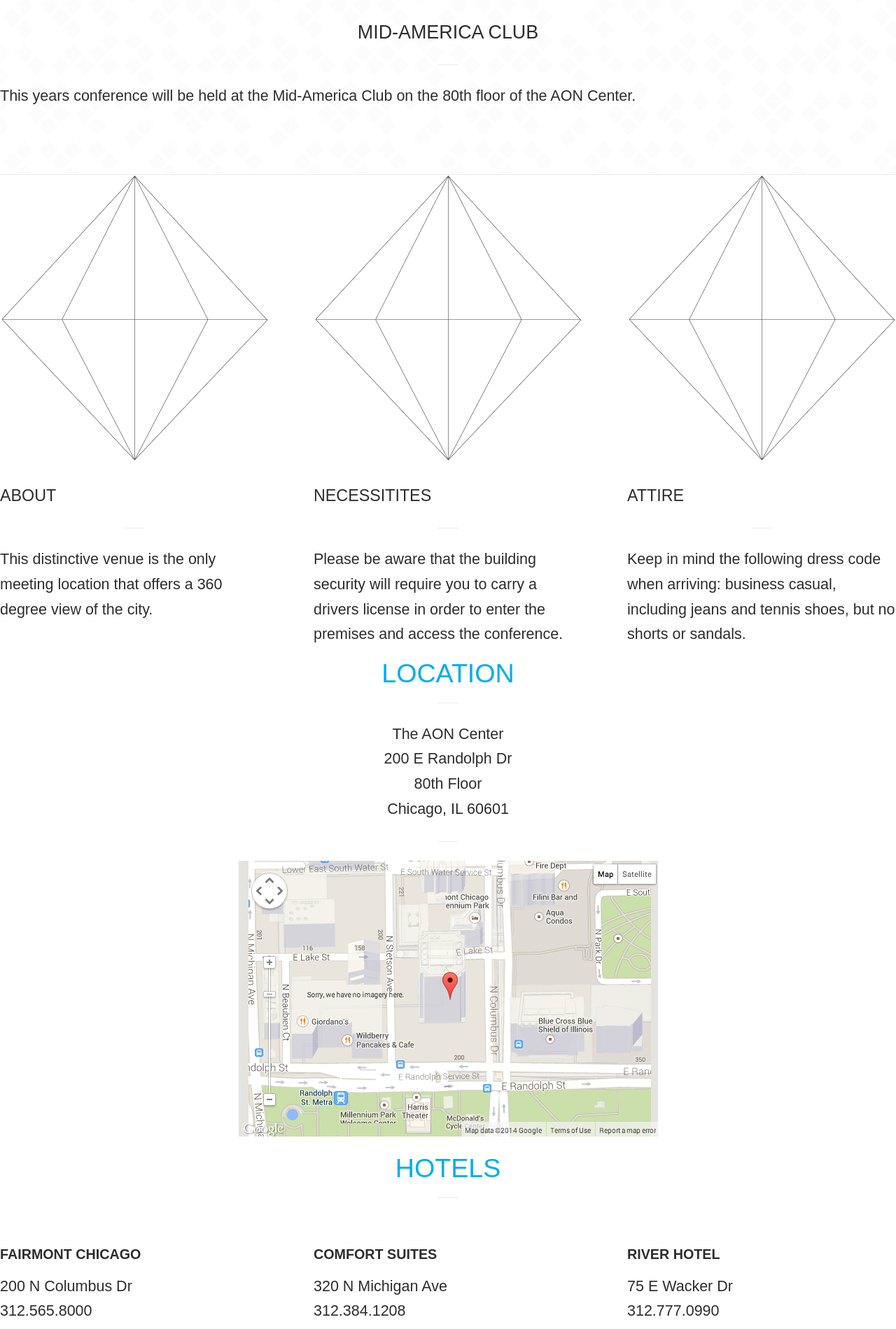
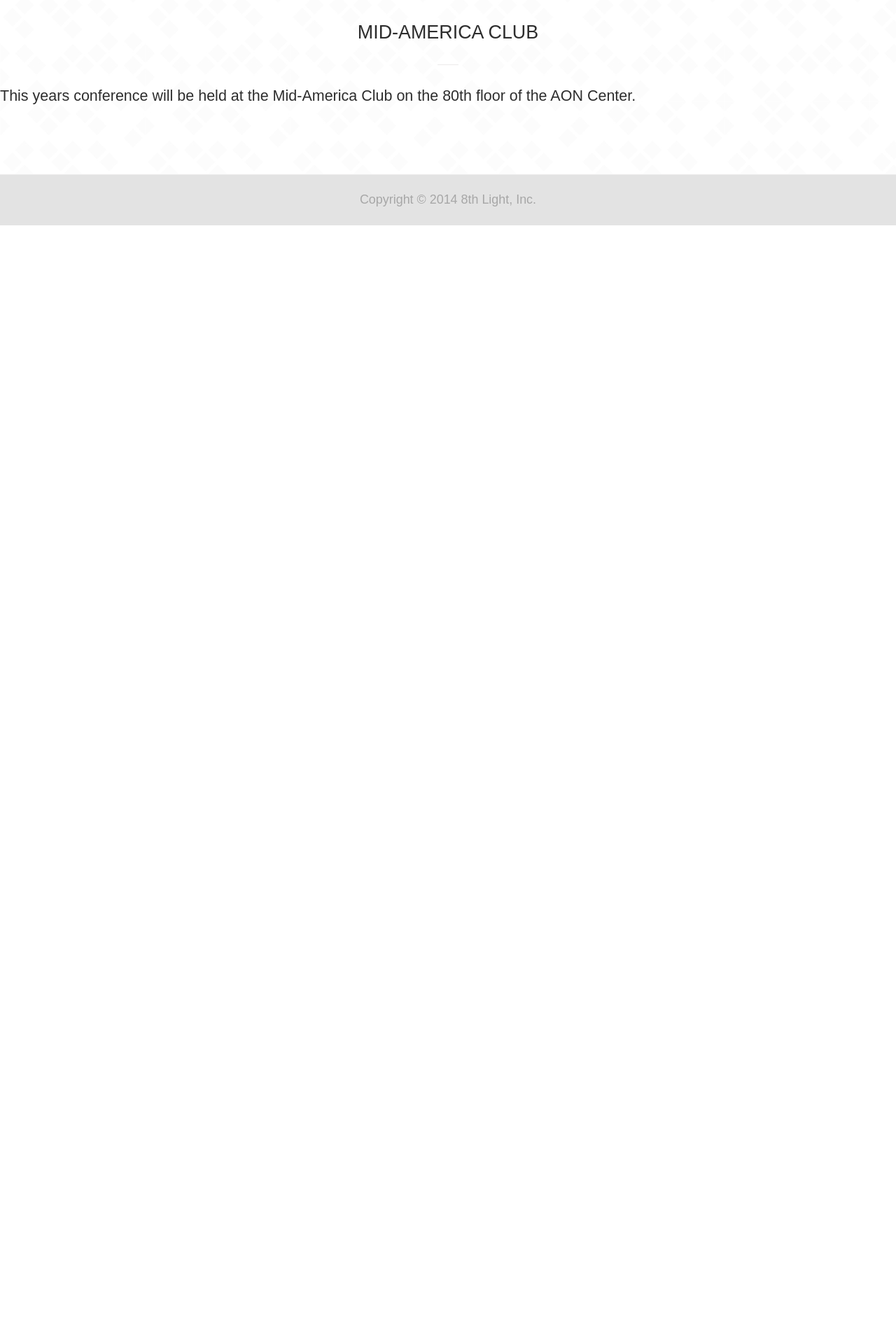
Before and after one commit to CassieShumway/scna, a Jekyll site: the page built from media.html, in a window 1280 px wide. Shown: the part 1169-3068 px from the top of the page at 70% size. Built offline with Jekyll 4.4.1, drawn with Linux system fonts in a browser that asks for light colours; after the commit the page ends 1491 px from its top, so only the background shows below that; some of the changed text lies outside the part shown.

```diff
--- a/css/main.css
+++ b/css/main.css
@@ -77,7 +77,10 @@ h1 {
   text-align: center;
 }
 
-h2 { font-size: 1.5em; }
+h2 {
+  font-size: 1.5em;
+  text-align: center;
+}
 
 h3 { font-size: 1.3em; }
 
@@ -485,14 +488,16 @@ button[type="submit"]:hover,
   IMAGES
    ============================== */
 
-/*homepage logo, diamond images, media sponsors logo*/
+/*homepage logo, diamond images*/
 .primary-size { max-width: 250px; }
 
 /*sponsors logo*/
-.secondary-size { max-width: 100px; }
+.secondary-size { max-height: 70px; }
 
-/*homepage social icons*/
-.social-icons { max-height: 60px; }
+/*homepage social icons, media sponsors logo*/
+.tertiary-size { max-height: 50px; }
+
+/*.secondary-size { max-width: 100px; }*/
 
 .speaker-diamond {
   margin: 0;
@@ -564,7 +569,7 @@ button[type="submit"]:hover,
 .column:first-child { margin-left: 0; }
 
 .two-third { width: 65%; }
-.half { width: 45%; }
+.half { width: 47.5%; }
 .third { width: 30%; }
 .fourth { width: 25%; }
 
--- a/index.html
+++ b/index.html
@@ -47,7 +47,7 @@ layout: default
 <section class="white center">
   <div class="wrapper cf">
     <div class="column third">
-      <img class="social-icons" src="{{ site.baseurl }}/images/contact1.png">
+      <img class="tertiary-size" src="{{ site.baseurl }}/images/contact1.png">
       <h3>Contact</h3>
       <hr>
       <p>Questions or comments?</p>
@@ -55,7 +55,7 @@ layout: default
     </div>
 
     <div class="column third">
-      <img class="social-icons" src="{{ site.baseurl }}/images/mail.png">
+      <img class="tertiary-size" src="{{ site.baseurl }}/images/mail.png">
       <h3>Mailing List</h3>
       <hr>
       <p>Stay up-to-date with all conference news by joining our mailing list.</p>
@@ -68,7 +68,7 @@ layout: default
     </div>
 
     <div class="column third">
-      <img class="social-icons" src="{{ site.baseurl }}/images/twitter.png">
+      <img class="tertiary-size" src="{{ site.baseurl }}/images/twitter.png">
       <h3>Social</h3>
       <hr>
       <p>Follow us on Twitter.</p>
--- a/media.html
+++ b/media.html
@@ -12,136 +12,3 @@ layout: default
     <p>This years conference will be held at the Mid-America Club on the 80th floor of the AON Center.</p>
   </div>
 </section>
-
-<section class="white-section">
-  <div class="wrapper-large cf">
-    <div class="column third">
-      <img class="plain-diamond" src="{{ site.baseurl }}/images/diamond-plain.png">
-      <h3>About</h3>
-      <hr class="divider-short">
-      <div class="text-box">
-        <p>This distinctive venue is the only meeting location that offers a 360 degree view of the city.</p>
-      </div>
-    </div>
-    <div class="column third">
-      <img class="plain-diamond" src="{{ site.baseurl }}/images/diamond-plain.png">
-      <h3>Necessitites</h3>
-      <hr class="divider-short">
-      <div class="text-box">
-        <p>Please be aware that the building security will require you to carry a drivers license in order to enter the premises and access the conference.</p>
-      </div>
-    </div>
-    <div class="column third">
-      <img class="plain-diamond" src="{{ site.baseurl }}/images/diamond-plain.png">
-      <h3>Attire</h3>
-      <hr class="divider-short">
-      <div class="text-box">
-        <p>Keep in mind the following dress code when arriving: business casual, including jeans and tennis shoes, but no shorts or sandals.</p>
-      </div>
-    </div>
-  </div>
-</section>
-
-<section class="pattern-section">
-  <div class="wrapper-small">
-    <h1>Location</h1>
-    <hr>
-    <ul class="center">
-      <li>The AON Center</li>
-      <li>200 E Randolph Dr</li>
-      <li>80th Floor</li>
-      <li>Chicago, IL 60601</li>
-    </ul>
-    <hr>
-  </div>
-  <img src="{{ site.baseurl }}/images/map.jpg">
-</section>
-
-<section class="white-section">
-  <div class="wrapper-small">
-    <h1>Hotels</h1>
-    <hr>
-  </div>
-  <div class="wrapper-large cf">
-    <div class="row">
-      <div class="column third">
-        <h4>Fairmont Chicago</h4>
-        <ul>
-          <li>200 N Columbus Dr</li>
-          <li>312.565.8000</li>
-          <li class="blue-text">Map</li>
-        </ul>
-      </div>
-      <div class="column third">
-        <h4>Comfort Suites</h4>
-        <ul>
-          <li>320 N Michigan Ave</li>
-          <li>312.384.1208</li>
-          <li class="blue-text">Map</li>
-        </ul>
-      </div>
-      <div class="column third">
-        <h4>River hotel</h4>
-        <ul>
-          <li>75 E Wacker Dr</li>
-          <li>312.777.0990</li>
-          <li class="blue-text">Map</li>
-        </ul>
-      </div>
-    </div>
-
-    <div class="row">
-      <div class="column third">
-        <h4>Hard Rock Hotel</h4>
-        <ul>
-          <li>230 N Michigan Ave </li>
-          <li>312.345.1000</li>
-          <li class="blue-text">Map</li>
-        </ul>
-      </div>
-    </div>
-  </div>
-</section>
-
-<section class="pattern-section">
-  <div class="wrapper-small">
-    <h1>Transportation</h1>
-    <hr>
-  </div>
-  <div class="wrapper-large cf">
-    <div class="row">
-      <div class="column third">
-        <h4>O'Hare Airport</h4>
-        <ul>
-          <li>10000 W O'Hare Ave</li>
-          <li class="blue-text">Map</li>
-        </ul>
-      </div>
-      <div class="column third">
-        <h4>Midway Airport</h4>
-        <ul>
-          <li>5700 S Cicero Ave</li>
-          <li class="blue-text">Map</li>
-        </ul>
-      </div>
-      <div class="column third">
-        <h4>Blue Line/Red Line (L)</h4>
-        <ul>
-          <li>Chicago Transit Authority</li>
-          <li class="blue-text">Schedule</li>
-        </ul>
-      </div>
-    </div>
-
-    <div class="row">
-
-      <div class="column third">
-        <h4>Bus</h4>
-        <ul>
-          <li>Chicago Transit Authority</li>
-          <li class="blue-text">Schedule</li>
-        </ul>
-      </div>
-    </div>
-  </div>
-</section>
```
Also changed, not shown: sponsors.html (+29 -28 lines), venue.html (+4 -10 lines).
